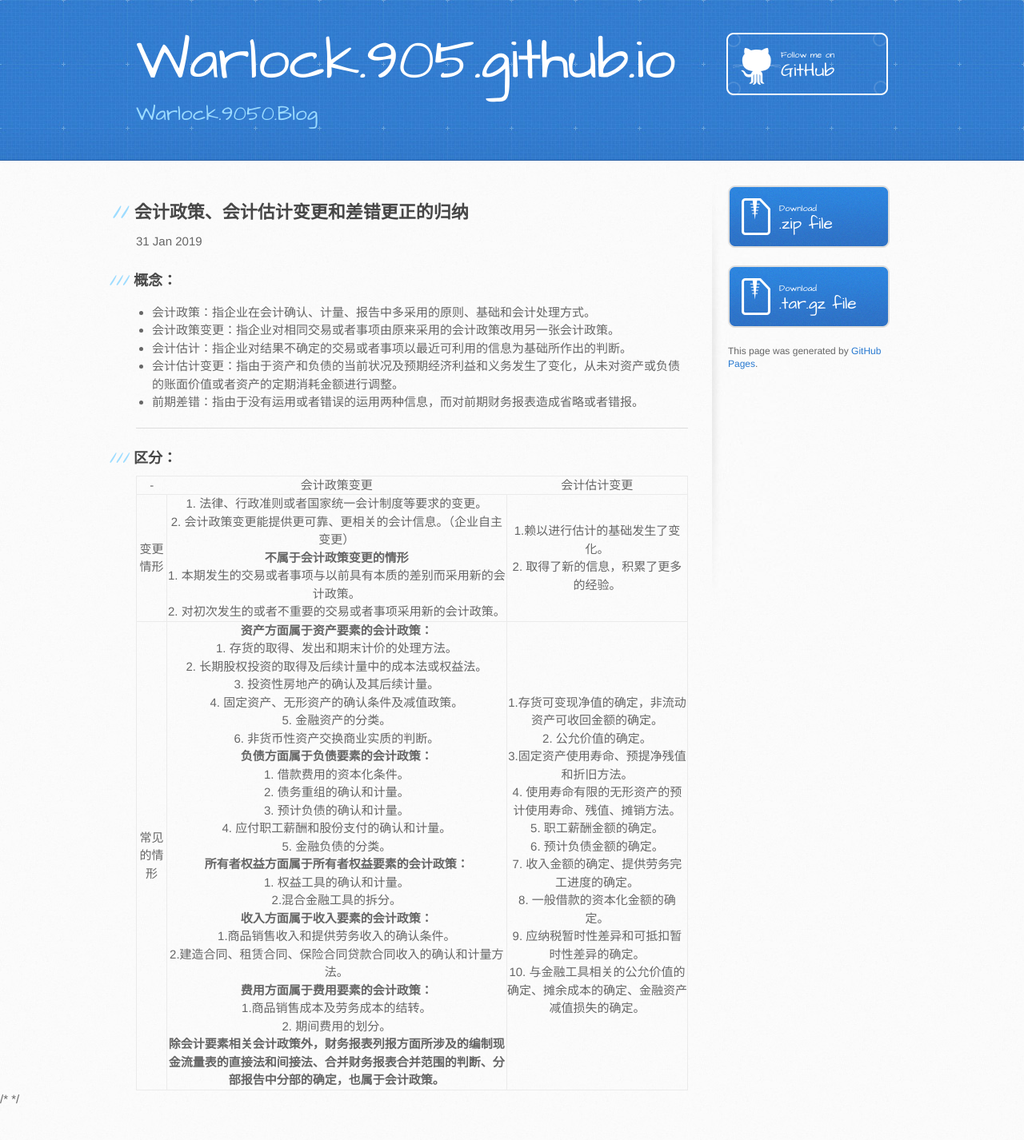
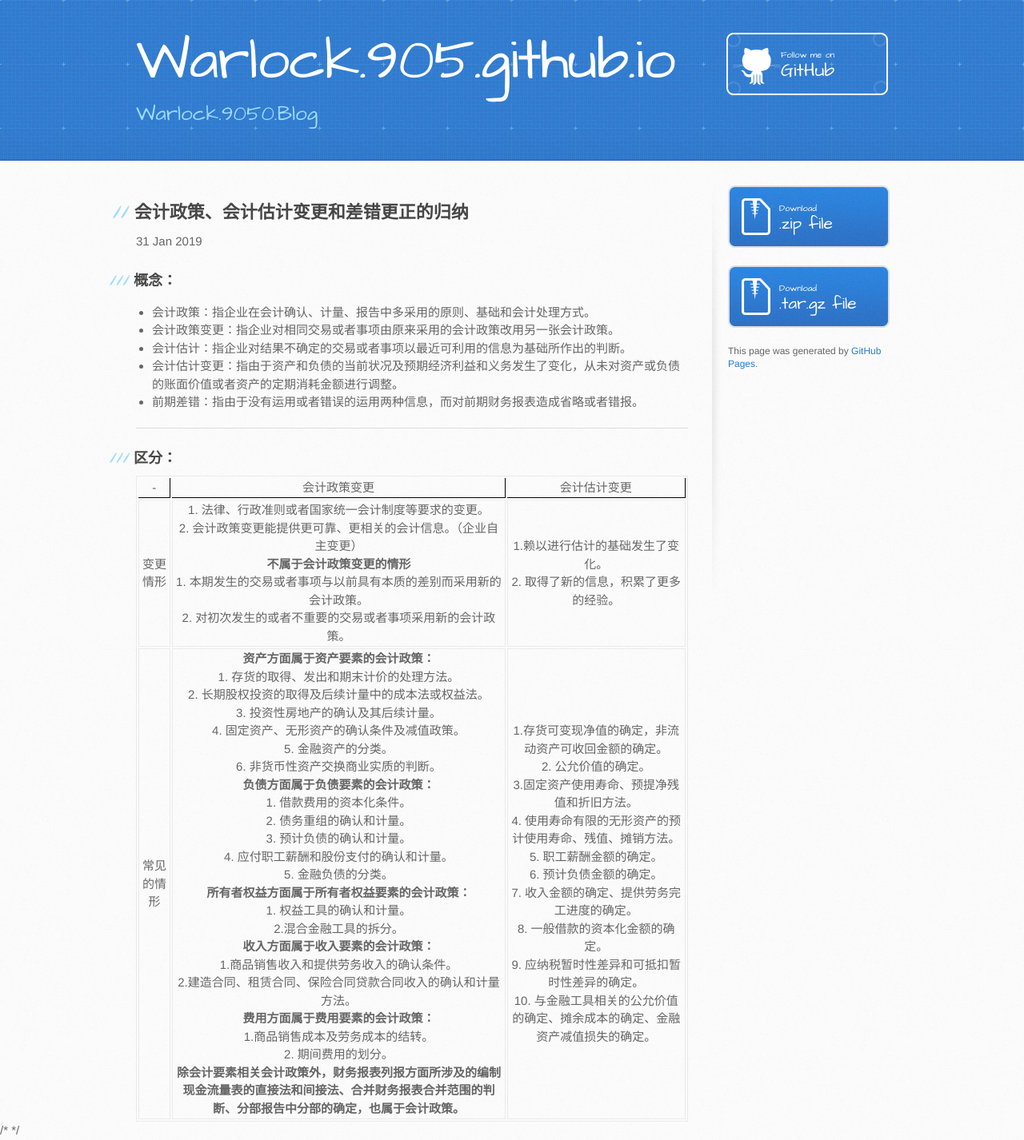
Before and after one commit to warlock905/warlock905.github.io, a Jekyll site: the page built from _posts/2019-01-31-account.md, in a window 1280 px wide. Shown: the whole page at 80% size. Built offline with Jekyll 4.4.1, drawn with Linux system fonts in a browser that asks for light colours; before the commit the page ends 1386 px from its top, so only the background shows below that.

Commit message:
Update normalize.scss

```diff
--- a/_sass/normalize.scss
+++ b/_sass/normalize.scss
@@ -414,11 +414,14 @@ optgroup {
  */
 
 table {
-  border-collapse: collapse;
-  border-spacing: 0;
+  /* border-collapse: collapse;
+  border-spacing: 0; */
+  border-left:1px solid #000000;border-top:1px solid #000000;
+  width: 100%;
+  word-wrap:break-word; word-break:break-all;
 }
 
 td,
 th {
-  padding: 0;
+  border-right:1px solid #000000;border-bottom:1px solid #000000;
 }
```
